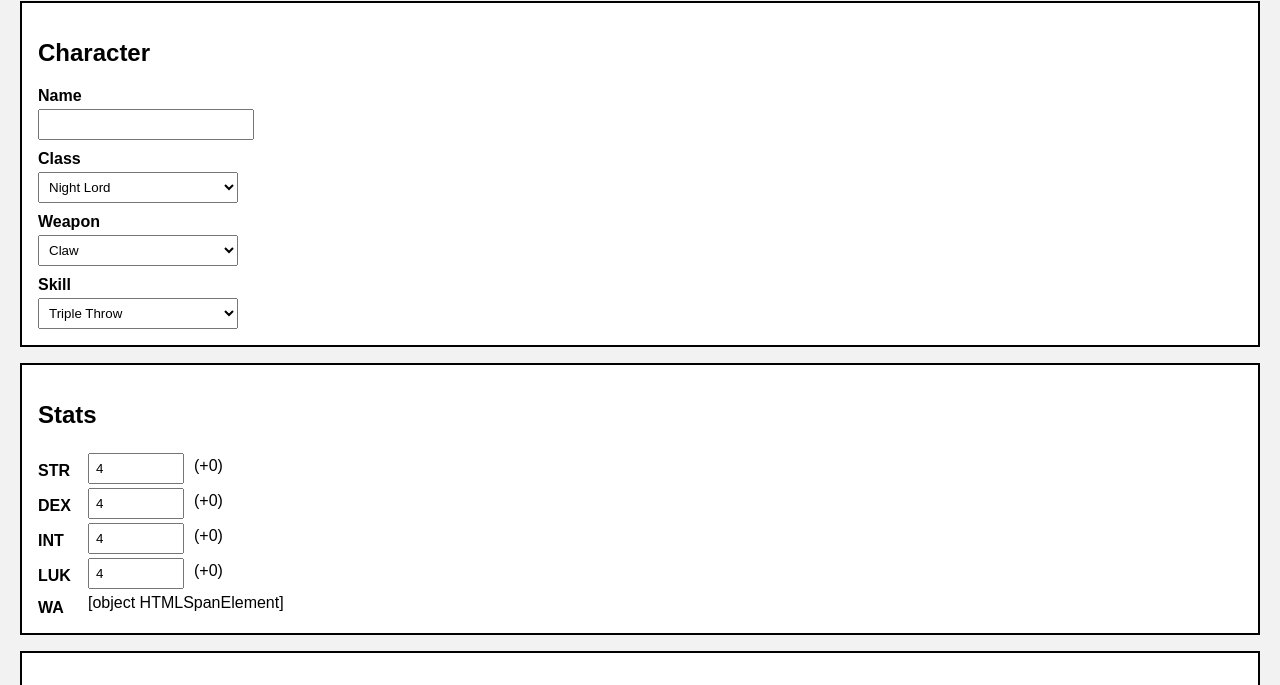
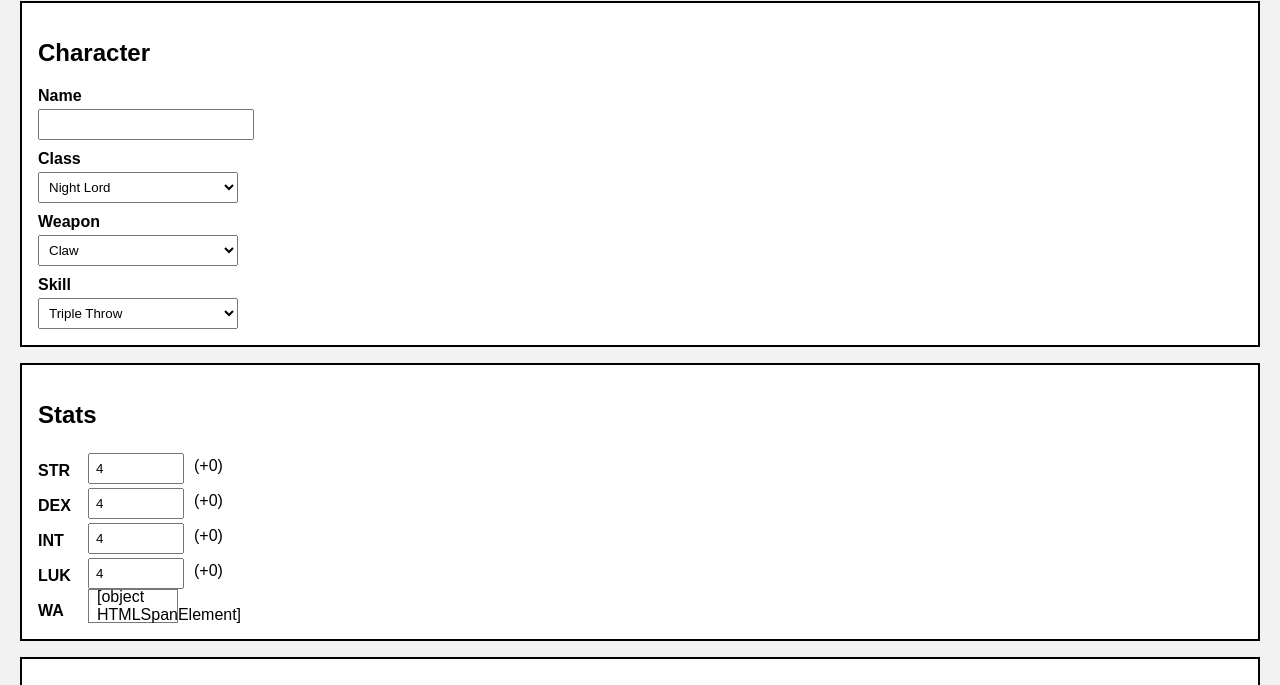
Before and after one commit to WaterBottleDK/MapleDamageCalculator, a plain HTML site: page index.html in a window 1280 px wide. Shown: the part 79-764 px from the top of the page. Drawn offline with Linux system fonts and the light colour scheme.

Commit message:
Update index.html

```diff
--- a/index.html
+++ b/index.html
@@ -57,9 +57,11 @@
       <span id="itemLuk">(+0)</span>
     </div>
 
-    <div class="stat-row">
-      <label>WA</label>
-      <span id="totalWeaponAttack">0</span>
+<div class="stat-row">
+    <label>WA</label>
+    <div class="wa-display">
+        <span id="totalWeaponAttack">0</span>
+    </div>
 </div>
   </section>
 
```
